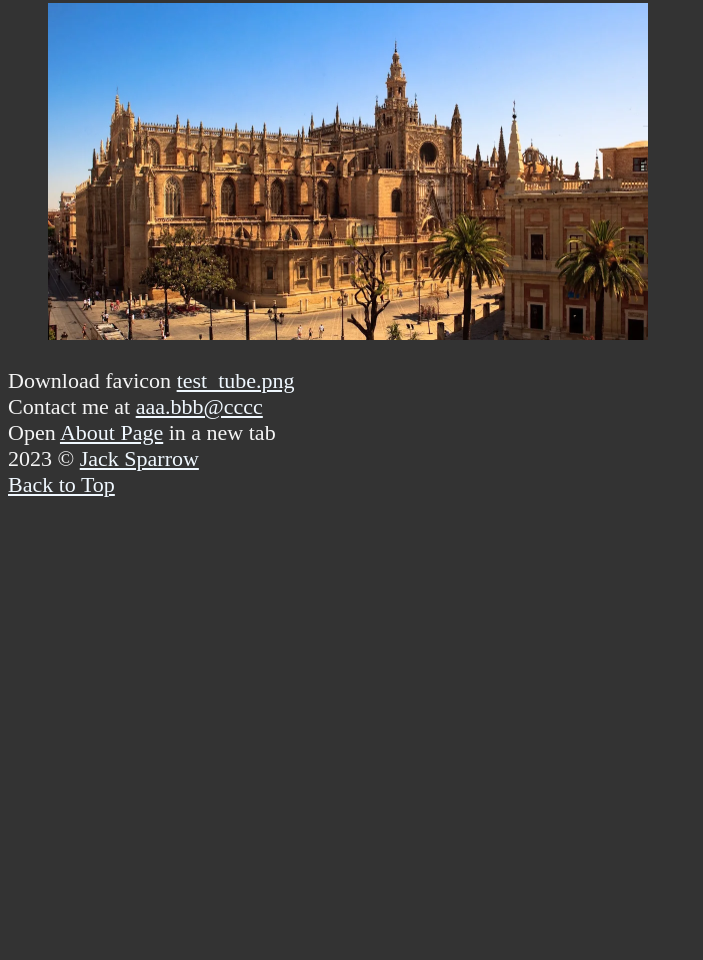
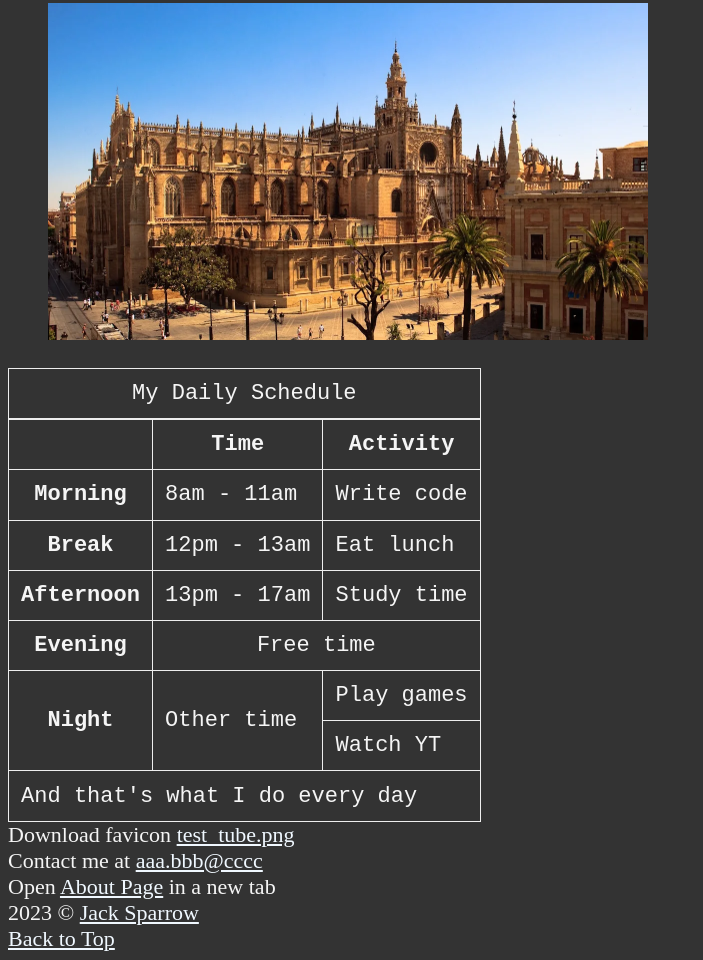
Before and after one commit to astramieri/html-tutorial, a plain HTML site: page lesson_01/index.html in a window 1280 px wide. Shown: the part 1503-2463 px from the top of the page, without its empty margins (0-703 px from the left). Before the commit the page ends 2009 px from the top, so only its background shows below. Drawn offline with Linux system fonts and the light colour scheme.

Commit message:
Checked tables

```diff
--- a/lesson_01/index.html
+++ b/lesson_01/index.html
@@ -99,6 +99,67 @@
           />
         </figure>
       </article>
+
+      <section>
+        <table>
+          <caption>
+            My Daily Schedule
+          </caption>
+          <thead>
+            <tr>
+              <th scope="col">&nbsp;</th>
+              <th scope="col">Time</th>
+              <th scope="col">Activity</th>
+            </tr>
+          </thead>
+          <tbody>
+            <tr>
+              <th scope="row">Morning</th>
+              <td>
+                <time datetime="08:00">8am</time>
+                -
+                <time datetime="11:00">11am</time>
+              </td>
+              <td>Write code</td>
+            </tr>
+            <tr>
+              <th scope="row">Break</th>
+              <td>
+                <time datetime="12:00">12pm</time>
+                -
+                <time datetime="13:00">13am</time>
+              </td>
+              <td>Eat lunch</td>
+            </tr>
+            <tr>
+              <th scope="row">Afternoon</th>
+              <td>
+                <time datetime="13:00">13pm</time>
+                -
+                <time datetime="17:00">17am</time>
+              </td>
+              <td>Study time</td>
+            </tr>
+            <tr>
+              <th scope="row">Evening</th>
+              <td colspan="2" align="center">Free time</td>
+            </tr>
+            <tr>
+              <th scope="row" rowspan="2">Night</th>
+              <td scope="row" rowspan="2">Other time</td>
+              <td>Play games</td>
+            </tr>
+            <tr>
+              <td>Watch YT</td>
+            </tr>
+          </tbody>
+          <tfoot>
+            <tr>
+              <td colspan="3">And that's what I do every day</td>
+            </tr>
+          </tfoot>
+        </table>
+      </section>
     </main>
 
     <footer>
--- a/lesson_01/style.css
+++ b/lesson_01/style.css
@@ -22,3 +22,10 @@ a:hover, a:active {
 p {
 	margin: 0px;
 }
+
+table, tt, th, td, caption {
+	border: 1px solid #eee;
+	font-family: 'Courier New', Courier, monospace;
+	border-collapse: collapse;
+	padding: 0.55rem;
+}
```
